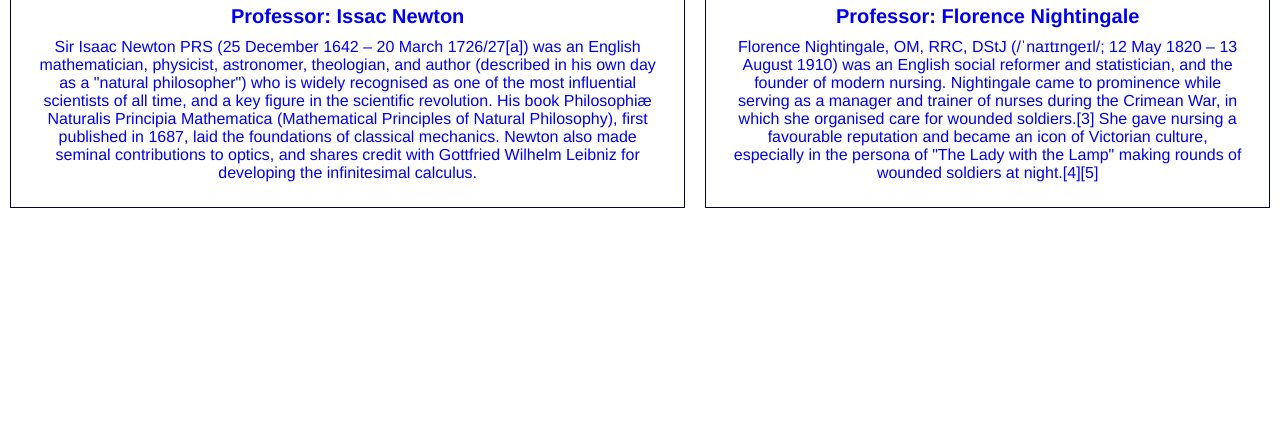
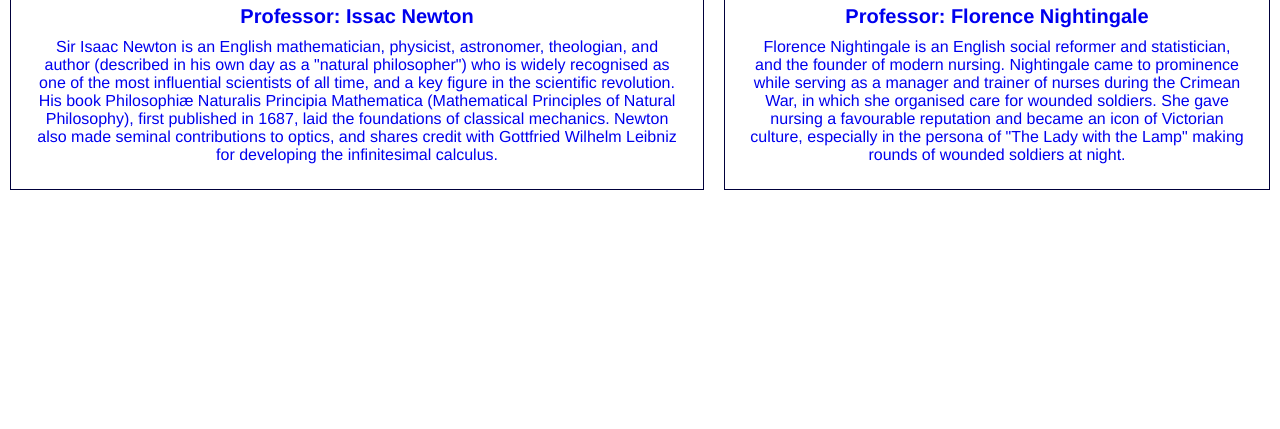
Before and after one commit to brenshanthakumar/160614340_a1, a plain HTML site: page q2/www/departments/math.html in a window 1280 px wide. Shown: the part 371-800 px from the top of the page. Drawn offline with Linux system fonts and the light colour scheme.

Commit message:
Update math.html

```diff
--- a/q2/www/departments/math.html
+++ b/q2/www/departments/math.html
@@ -26,7 +26,7 @@
             <a href="../courses/calculus.html" class="courses-each">
                 <h1 class="header-3"> Calculus </h1>
                 <h3 class="header-4"> Professor: Issac Newton </h5>
-                    <p class="details-2">Sir Isaac Newton PRS (25 December 1642 – 20 March 1726/27[a]) was an English
+                    <p class="details-2">Sir Isaac Newton is an English
                         mathematician, physicist, astronomer, theologian, and author (described in his own day as a
                         "natural philosopher") who is widely recognised as one of the most influential scientists of all
                         time, and a key figure in the scientific revolution. His book Philosophiæ Naturalis Principia
@@ -37,13 +37,12 @@
             <a href="../courses/stats.html" class="courses-each">
                 <h1 class="header-3"> Statistics </h1>
                 <h3 class="header-4"> Professor: Florence Nightingale </h5>
-                    <p class="details-2">Florence Nightingale, OM, RRC, DStJ (/ˈnaɪtɪnɡeɪl/; 12 May 1820 – 13 August
-                        1910) was an English social reformer and statistician, and the founder of modern nursing.
+                    <p class="details-2">Florence Nightingale is an English social reformer and statistician, and the founder of modern nursing.
 
                         Nightingale came to prominence while serving as a manager and trainer of nurses during the
-                        Crimean War, in which she organised care for wounded soldiers.[3] She gave nursing a favourable
+                        Crimean War, in which she organised care for wounded soldiers. She gave nursing a favourable
                         reputation and became an icon of Victorian culture, especially in the persona of "The Lady with
-                        the Lamp" making rounds of wounded soldiers at night.[4][5]</p>
+                        the Lamp" making rounds of wounded soldiers at night.</p>
             </a>
         </div>
     </div>
```
